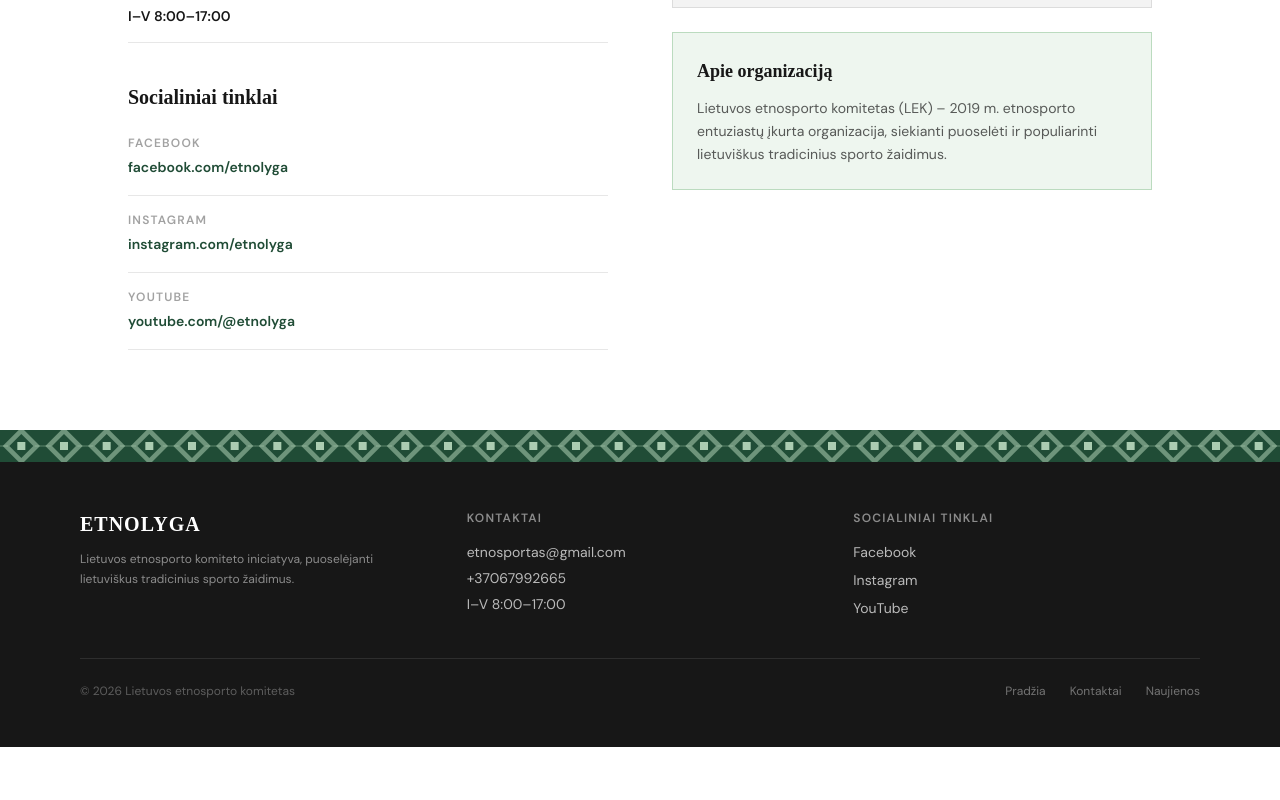
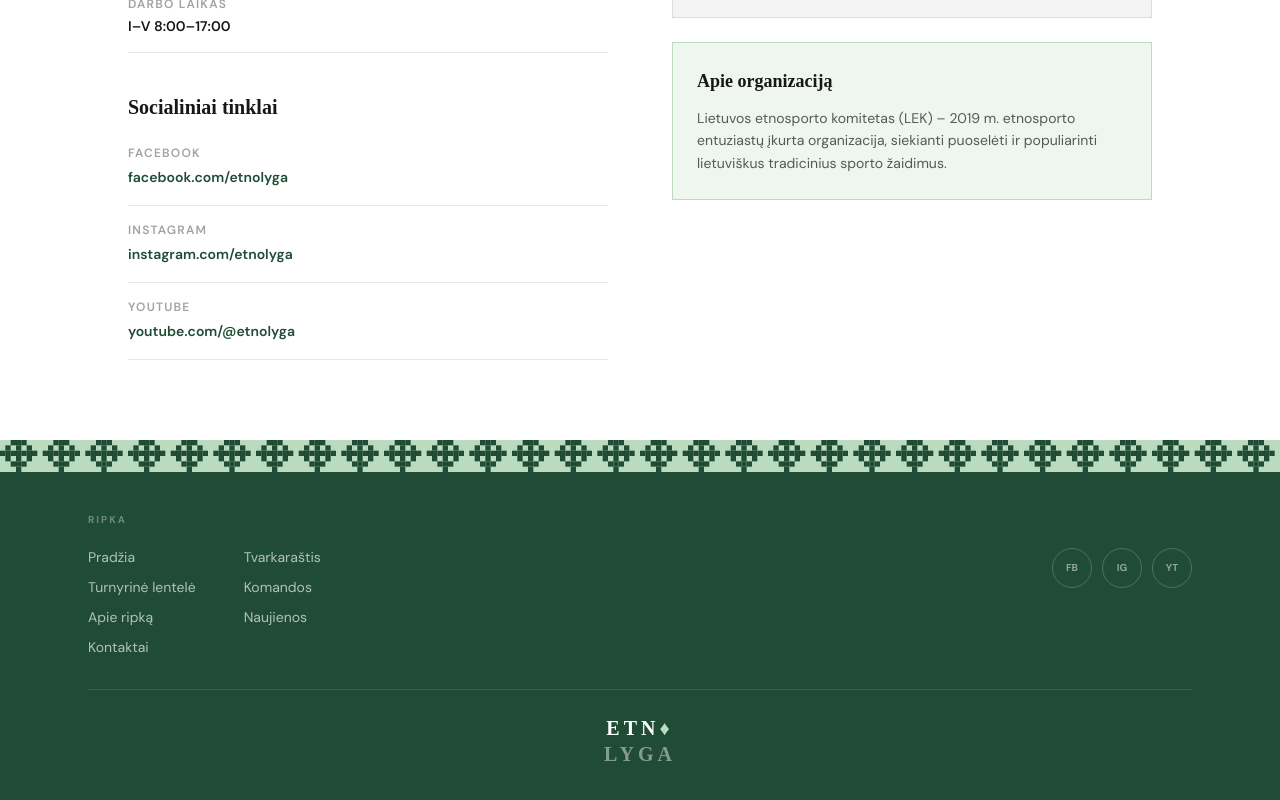
Before and after one commit to etnolyga-arch/etnolyga-website, a Next.js app: page /kontaktai in a window 1280 px wide. Shown: the part 648-1448 px from the top of the page. Before the commit the page ends 1395 px from the top, so only its background shows below. Built offline with nearby package versions, Linux system fonts and the light colour scheme; a web font is replaced by a local one.

Commit message:
fix: match Figma design — logo, folk pattern, teams cards, footer, carousel

```diff
--- a/src/components/FolkPattern.tsx
+++ b/src/components/FolkPattern.tsx
@@ -1,6 +1,17 @@
 export default function FolkPattern({ className = '', inverted = false }: { className?: string; inverted?: boolean }) {
   const bg = inverted ? '#BBDBBF' : '#204C36';
   const accent = inverted ? '#204C36' : '#BBDBBF';
+
+  // Pixel diamond-cross motif — each unit is 4 px, tile is 32×32
+  const pixels: [number, number][] = [
+    [3, 0],
+    [2, 1], [3, 1], [4, 1],
+    [1, 2], [3, 2], [5, 2],
+    [0, 3], [1, 3], [2, 3], [3, 3], [4, 3], [5, 3], [6, 3],
+    [1, 4], [3, 4], [5, 4],
+    [2, 5], [3, 5], [4, 5],
+    [3, 6],
+  ];
 
   return (
     <div className={`w-full overflow-hidden h-8 ${className}`} aria-hidden="true">
@@ -11,13 +22,11 @@ export default function FolkPattern({ className = '', inverted = false }: { clas
         xmlns="http://www.w3.org/2000/svg"
       >
         <rect width="960" height="32" fill={bg} />
-        {Array.from({ length: 30 }).map((_, i) => (
-          <g key={i} transform={`translate(${i * 32}, 0)`}>
-            <polygon points="16,2 30,16 16,30 2,16" fill={accent} opacity="0.5" />
-            <polygon points="16,7 25,16 16,25 7,16" fill={bg} />
-            <rect x="13" y="13" width="6" height="6" fill={accent} opacity="0.9" />
-            <line x1="0" y1="16" x2="6" y2="16" stroke={accent} strokeWidth="1" opacity="0.3" />
-            <line x1="26" y1="16" x2="32" y2="16" stroke={accent} strokeWidth="1" opacity="0.3" />
+        {Array.from({ length: 30 }).map((_, tileIdx) => (
+          <g key={tileIdx} transform={`translate(${tileIdx * 32}, 0)`}>
+            {pixels.map(([px, py]) => (
+              <rect key={`${px}-${py}`} x={px * 4} y={py * 4} width={4} height={4} fill={accent} />
+            ))}
           </g>
         ))}
       </svg>
--- a/src/components/Footer.tsx
+++ b/src/components/Footer.tsx
@@ -1,70 +1,71 @@
 import Link from 'next/link';
 import FolkPattern from './FolkPattern';
 
+const navLinks = [
+  { href: '/', label: 'Pradžia' },
+  { href: '/tvarkarastis', label: 'Tvarkaraštis' },
+  { href: '/turnyrine-lentele', label: 'Turnyrinė lentelė' },
+  { href: '/komandos', label: 'Komandos' },
+  { href: '/apie-ripka', label: 'Apie ripką' },
+  { href: '/naujienos', label: 'Naujienos' },
+  { href: '/kontaktai', label: 'Kontaktai' },
+];
+
+const socials = [
+  { label: 'FB', href: 'https://facebook.com/etnolyga', title: 'Facebook' },
+  { label: 'IG', href: 'https://instagram.com/etnolyga', title: 'Instagram' },
+  { label: 'YT', href: 'https://youtube.com/@etnolyga', title: 'YouTube' },
+];
+
 export default function Footer() {
   return (
-    <footer className="bg-graphite text-white mt-auto">
-      <FolkPattern />
-      <div className="max-w-6xl mx-auto px-4 py-12">
-        <div className="grid grid-cols-1 md:grid-cols-3 gap-10">
+    <footer className="bg-green-dark text-white mt-auto">
+      <FolkPattern inverted />
+      <div className="max-w-6xl mx-auto px-6 pt-10 pb-10">
+        <div className="flex flex-col md:flex-row md:justify-between gap-8 mb-8">
+          {/* Sport label + nav links */}
           <div>
-            <div className="font-display text-xl font-semibold tracking-wider mb-3">ETNOLYGA</div>
-            <p className="text-xs text-white/50 leading-relaxed">
-              Lietuvos etnosporto komiteto iniciatyva, puoselėjanti lietuviškus tradicinius sporto žaidimus.
-            </p>
-          </div>
-          <div>
-            <h4 className="text-xs font-semibold uppercase tracking-widest text-white/50 mb-4">Kontaktai</h4>
-            <div className="space-y-1.5">
-              <p className="text-sm text-white/70">etnosportas@gmail.com</p>
-              <p className="text-sm text-white/70">+37067992665</p>
-              <p className="text-sm text-white/70">I–V 8:00–17:00</p>
+            <p className="text-[10px] font-bold tracking-[0.2em] uppercase text-white/35 mb-5">RIPKA</p>
+            <div className="grid grid-cols-2 gap-x-12 gap-y-2.5">
+              {navLinks.map((link) => (
+                <Link
+                  key={link.href}
+                  href={link.href}
+                  className="text-sm text-white/65 hover:text-white transition-colors"
+                >
+                  {link.label}
+                </Link>
+              ))}
             </div>
           </div>
-          <div>
-            <h4 className="text-xs font-semibold uppercase tracking-widest text-white/50 mb-4">Socialiniai tinklai</h4>
-            <div className="flex flex-col gap-2">
+
+          {/* Social icon circles */}
+          <div className="flex items-start gap-2.5 md:mt-9">
+            {socials.map((s) => (
               <a
-                href="https://facebook.com/etnolyga"
+                key={s.label}
+                href={s.href}
                 target="_blank"
                 rel="noopener noreferrer"
-                className="text-sm text-white/70 hover:text-white transition-colors"
+                title={s.title}
+                className="w-10 h-10 rounded-full border border-white/20 flex items-center justify-center text-[10px] font-bold text-white/50 hover:text-white hover:border-white/50 transition-colors"
               >
-                Facebook
+                {s.label}
               </a>
-              <a
-                href="https://instagram.com/etnolyga"
-                target="_blank"
-                rel="noopener noreferrer"
-                className="text-sm text-white/70 hover:text-white transition-colors"
-              >
-                Instagram
-              </a>
-              <a
-                href="https://youtube.com/@etnolyga"
-                target="_blank"
-                rel="noopener noreferrer"
-                className="text-sm text-white/70 hover:text-white transition-colors"
-              >
-                YouTube
-              </a>
-            </div>
+            ))}
           </div>
         </div>
 
-        <div className="mt-10 pt-6 border-t border-white/10 flex flex-col md:flex-row justify-between items-start md:items-center gap-3">
-          <p className="text-xs text-white/30">© 2026 Lietuvos etnosporto komitetas</p>
-          <div className="flex gap-6">
-            {[
-              { href: '/', label: 'Pradžia' },
-              { href: '/kontaktai', label: 'Kontaktai' },
-              { href: '/naujienos', label: 'Naujienos' },
-            ].map((link) => (
-              <Link key={link.href} href={link.href} className="text-xs text-white/40 hover:text-white/70 transition-colors">
-                {link.label}
-              </Link>
-            ))}
-          </div>
+        {/* ETN♦LYGA logo centred at bottom */}
+        <div className="mt-6 pt-6 border-t border-white/10 flex justify-center">
+          <Link href="/" className="text-center leading-none group">
+            <div className="font-display text-xl font-semibold tracking-[0.2em] text-white group-hover:text-white/80 transition-colors">
+              ETN<span className="text-green-light">♦</span>
+            </div>
+            <div className="font-display text-xl font-semibold tracking-[0.2em] text-white/45 group-hover:text-white/35 transition-colors -mt-0.5">
+              LYGA
+            </div>
+          </Link>
         </div>
       </div>
     </footer>
--- a/src/components/Navbar.tsx
+++ b/src/components/Navbar.tsx
@@ -39,8 +39,9 @@ export default function Navbar() {
 
       {/* Main nav */}
       <div className="max-w-6xl mx-auto px-4 flex items-center justify-between py-3">
-        <Link href="/" className="font-display text-lg font-semibold text-white tracking-wider">
-          ETNOLYGA
+        <Link href="/" className="flex flex-col items-start leading-none">
+          <span className="font-display text-[15px] font-semibold tracking-[0.15em] text-white leading-tight">ETN<span className="text-green-light">♦</span></span>
+          <span className="font-display text-[15px] font-semibold tracking-[0.15em] text-white/55 leading-tight">LYGA</span>
         </Link>
 
         {/* Desktop */}
```
Also changed, not shown: src/app/page.tsx (+40 -23 lines).
